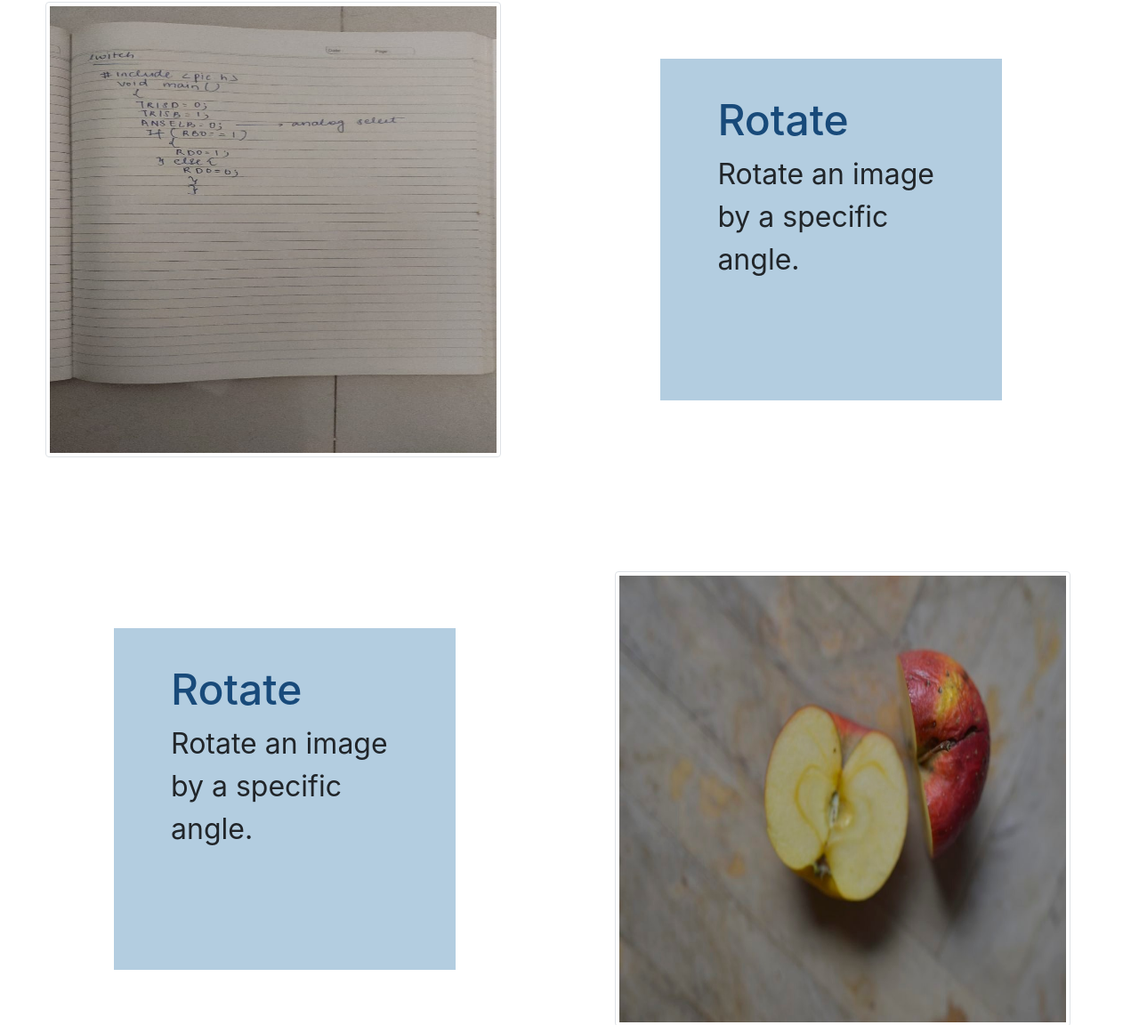
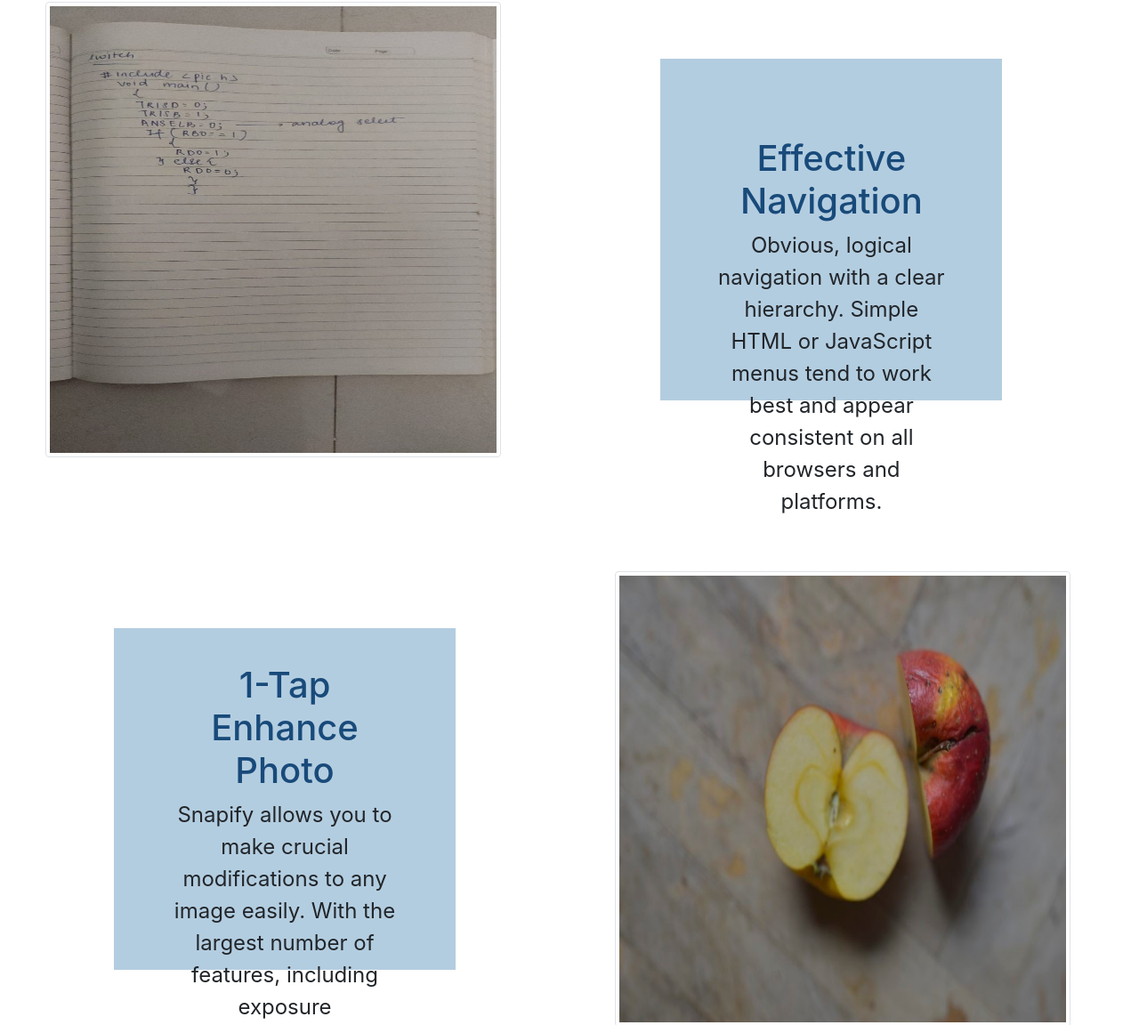
Before and after one commit to HackRx2-0/ps7_team_snapshot, a plain HTML site: page index.html in a window 1280 px wide. Shown: the part 2126-3278 px from the top of the page at 89% size. Drawn offline with nearby package versions, Linux system fonts and the light colour scheme.

Commit message:
UI changes

```diff
--- a/index.html
+++ b/index.html
@@ -91,12 +91,13 @@
                 <img src="Images/Original.jpeg" class="img-thumbnail" onmouseover="this.src='Images/Edited.jpeg'" onmouseout="this.src='Images/Original.jpeg'">
             </div>
             <div class="ex-img ex-text">
-              <h2>Rotate</h2>
-              <p>Rotate an image by a specific angle.</p>
+              <br><br>
+              <h2>Effective Navigation</h2>
+              <p>Obvious, logical navigation with a clear hierarchy. Simple HTML or JavaScript menus tend to work best and appear consistent on all browsers and platforms.</p>
             </div>
             <div class="ex-img ex-text">
-              <h2>Rotate</h2>
-              <p>Rotate an image by a specific angle.</p>
+              <h2>1-Tap Enhance Photo</h2>
+              <p>Snapify allows you to make crucial modifications to any image easily. With the largest number of features, including exposure compensation and color correction compressed into a single comprehensive function, fix images and enhance photos quality in one click. </p>
             </div>
             <div class="ex-img">
                 <img src="Images/Original4.jpeg" class="img-thumbnail" onmouseover="this.src='Images/Edited4.jpeg'" onmouseout="this.src='Images/Original4.jpeg'">
@@ -105,12 +106,13 @@
                 <img src="Images/Original2.jpeg" class="img-thumbnail" onmouseover="this.src='Images/Edited2.jpeg'" onmouseout="this.src='Images/Original2.jpeg'">
             </div>
             <div class="ex-img ex-text">
-              <h2>Rotate</h2>
-              <p>Rotate an image by a specific angle.</p>
+              <h2>It's Powerful</h2>
+              <p>With Snapify, you can easily create stunning, professional-quality images with a single click. The process might be simple, but the results are incredibly sophisticated. Thanks to Snapify, there's no need to choose between a powerful, do-it-all tool and an easy, user-friendly interface. We've got it all!</p>
             </div>
             <div class="ex-img ex-text">
-              <h2>Rotate</h2>
-              <p>Rotate an image by a specific angle.</p>
+              <br><br>
+              <h2>Scan any Documents</h2>
+              <p>With Snapify, any images you see in the real world can be digitized and saved right away with your device. Just take a photo, and Snapify takes care of the rest.</p>
             </div>
             <div class="ex-img">
                 <img src="Images/Original3.jpeg" class="img-thumbnail" onmouseover="this.src='Images/Edited3.jpeg'" onmouseout="this.src='Images/Original3.jpeg'">
--- a/main.css
+++ b/main.css
@@ -199,11 +199,13 @@ body{
 
 .ex-text h2{
     color: #03396ce1;
-    font-size: 6vh;
+    font-size: 5vh;
+    text-align: center;
 }
 
 .ex-text p{
-    font-size: 4vh;
+    font-size: 3vh;
+    text-align: center;
 }
 
 #footer{
```
